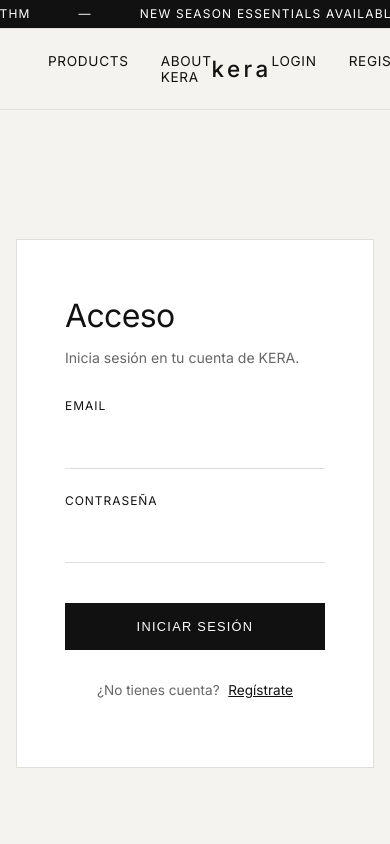
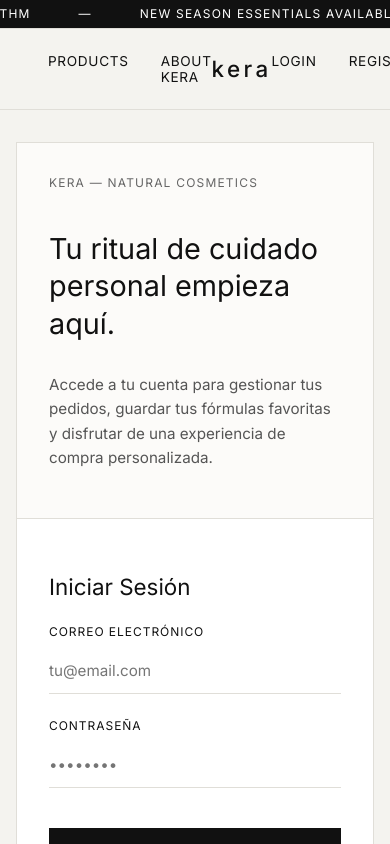
Before and after one commit to mariabarquin/kera, a React app in the folder frontend/: page /login in a window 390 px wide. Shown: the top 844 px of the page. Built offline with nearby package versions, Linux system fonts and the light colour scheme; no server answers; the HTML template or start-up script is replaced by a standard one.

Commit message:
Perfeccionamiento del Login: rediseño y botón de añadir al carrito.

```diff
--- a/frontend/src/components/ProductList.jsx
+++ b/frontend/src/components/ProductList.jsx
@@ -1,3 +1,5 @@
+import { useNavigate } from "react-router-dom";
+
 function ProductList({
   products,
   handleDelete,
@@ -6,6 +8,27 @@
   setEditingProduct,
   handleUpdate,
 }) {
+  const navigate = useNavigate();
+
+  // Gestión de la acción "Añadir al Carrito"
+  const handleAddToCart = (product) => {
+    const user = JSON.parse(localStorage.getItem("user"));
+
+    if (!user) {
+      // Si no hay sesión iniciada, redirige al login con el mensaje contextual
+      navigate("/login", {
+        state: {
+          from: "/",
+          message: "Para añadir este producto al carrito e iniciar tu pedido, por favor accede a tu cuenta.",
+        },
+      });
+      return;
+    }
+
+    // Si el usuario está autenticado, procesa la adición al carrito
+    console.log("Producto añadido al carrito:", product);
+  };
+
   return (
     <section className="products-section" id="products">
       <div className="section-heading">
@@ -109,6 +132,17 @@
                   <p className="product-category">{product.category}</p>
                   <p className="product-price">{product.price} €</p>
 
+                  {/* Botón común para todos los usuarios/visitantes */}
+                  <button
+                    onClick={() => handleAddToCart(product)}
+                    className="add-to-cart-btn"
+                  >
+                    ADD TO CART
+                  </button>
+
+                  {/* Opciones CUD protegidas: solo se muestran si el usuario es Admin */}
+                  {handleEdit && handleDelete && (
+                    <div className="admin-actions" style={{ marginTop: "0.5rem" }}>
                       <button onClick={() => handleEdit(product._id)}>
                         EDIT
                       </button>
@@ -116,6 +150,8 @@
                       <button onClick={() => handleDelete(product._id)}>
                         DELETE
                       </button>
+                    </div>
+                  )}
                 </div>
               </div>
             )}
--- a/frontend/src/index.css
+++ b/frontend/src/index.css
@@ -187,3 +187,85 @@
     transform: translateX(-50%);
   }
 }
+
+/* Layout Contextual del Login */
+.auth-wrapper {
+  display: flex;
+  justify-content: center;
+  align-items: center;
+  min-height: calc(100vh - 120px);
+  padding: 2rem 1rem;
+}
+
+.auth-container {
+  display: grid;
+  grid-template-columns: 1fr 1fr;
+  max-width: 900px;
+  width: 100%;
+  border: 1px solid var(--border-color, #e5e5e5);
+  background-color: #ffffff;
+}
+
+.auth-brand-side {
+  background-color: #fcfbf9;
+  padding: 3rem;
+  display: flex;
+  flex-direction: column;
+  justify-content: center;
+  border-right: 1px solid var(--border-color, #e5e5e5);
+}
+
+.auth-tag {
+  font-size: 0.75rem;
+  letter-spacing: 0.1em;
+  color: #666;
+  margin-bottom: 1rem;
+}
+
+.auth-brand-side h2 {
+  font-size: 1.8rem;
+  font-weight: 400;
+  line-height: 1.3;
+  margin-bottom: 1rem;
+}
+
+.auth-brand-side p {
+  color: #555;
+  font-size: 0.95rem;
+  line-height: 1.6;
+}
+
+.auth-form-side {
+  padding: 3rem;
+  display: flex;
+  flex-direction: column;
+  justify-content: center;
+}
+
+.auth-form-side h3 {
+  font-size: 1.4rem;
+  margin-bottom: 1.5rem;
+  font-weight: 400;
+}
+
+.auth-info-banner {
+  background-color: #f4f4f0;
+  border-left: 3px solid #111;
+  padding: 0.8rem;
+  font-size: 0.85rem;
+  margin-bottom: 1.5rem;
+}
+
+@media (max-width: 768px) {
+  .auth-container {
+    grid-template-columns: 1fr;
+  }
+  .auth-brand-side {
+    border-right: none;
+    border-bottom: 1px solid var(--border-color, #e5e5e5);
+    padding: 2rem;
+  }
+  .auth-form-side {
+    padding: 2rem;
+  }
+}
--- a/frontend/src/pages/Login.jsx
+++ b/frontend/src/pages/Login.jsx
@@ -1,20 +1,38 @@
-import { useState } from 'react';
-import { loginUser } from '../services/authService';
-import { useNavigate, Link } from 'react-router-dom';
+import { useState } from "react";
+import { loginUser } from "../services/authService";
+import { useNavigate, Link, useLocation } from "react-router-dom";
 
 export default function Login() {
-  const [email, setEmail] = useState('');
-  const [password, setPassword] = useState('');
-  const [error, setError] = useState('');
+  const [email, setEmail] = useState("");
+  const [password, setPassword] = useState("");
+  const [error, setError] = useState("");
+
   const navigate = useNavigate();
+  const location = useLocation();
+
+  // Si el usuario intenta añadir algo al carrito, se captura el mensaje/origen
+  const redirectMessage = location.state?.message;
 
   const handleSubmit = async (e) => {
     e.preventDefault();
-    setError('');
+    setError("");
+
     try {
       const data = await loginUser({ email, password });
-      localStorage.setItem('user', JSON.stringify(data.user));
-      navigate('/');
+
+      localStorage.setItem("user", JSON.stringify(data.user));
+      if (data.token) {
+        localStorage.setItem("token", data.token);
+      }
+
+      // Redirección condicionada por rol
+      if (data.user?.role === "admin") {
+        navigate("/");
+      } else {
+        // Si viene de intentar comprar, vuelve a la tienda/carrito
+        const redirectTo = location.state?.from || "/";
+        navigate(redirectTo);
+      }
     } catch (err) {
       setError(err.message);
     }
@@ -22,19 +40,38 @@
 
   return (
     <div className="auth-wrapper">
-      <div className="auth-box">
-        <h1 className="auth-title">Acceso</h1>
-        <p className="auth-sub">Inicia sesión en tu cuenta de KERA.</p>
+      <div className="auth-container">
+        {/* Lado Contextual / Introducción KERA */}
+        <div className="auth-brand-side">
+          <span className="auth-tag">KERA — NATURAL COSMETICS</span>
+          <h2>Tu ritual de cuidado personal empieza aquí.</h2>
+          <p>
+            Accede a tu cuenta para gestionar tus pedidos, guardar tus fórmulas favoritas
+            y disfrutar de una experiencia de compra personalizada.
+          </p>
+        </div>
+
+        {/* Formulario Integrado */}
+        <div className="auth-form-side">
+          <h3>Iniciar Sesión</h3>
+
+          {/* Mensaje contextual si viene de una acción interceptada (ej. añadir al carrito) */}
+          {redirectMessage && (
+            <div className="auth-info-banner">
+              {redirectMessage}
+            </div>
+          )}
 
           {error && <div className="auth-error">{error}</div>}
 
           <form onSubmit={handleSubmit}>
             <div className="kera-field">
-            <label htmlFor="email">Email</label>
+              <label htmlFor="email">Correo electrónico</label>
               <input
                 id="email"
                 type="email"
                 className="kera-input"
+                placeholder="tu@email.com"
                 value={email}
                 onChange={(e) => setEmail(e.target.value)}
                 required
@@ -47,18 +84,22 @@
                 id="password"
                 type="password"
                 className="kera-input"
+                placeholder="••••••••"
                 value={password}
                 onChange={(e) => setPassword(e.target.value)}
                 required
               />
             </div>
 
-          <button type="submit" className="kera-btn">Iniciar Sesión</button>
+            <button type="submit" className="kera-btn">
+              Acceder a mi cuenta
+            </button>
           </form>
 
           <p className="auth-switch">
-          ¿No tienes cuenta? <Link to="/register">Regístrate</Link>
+            ¿Aún no tienes cuenta? <Link to="/register">Crear cuenta</Link>
           </p>
+        </div>
       </div>
     </div>
   );
```
Lines whose indentation alone changed are shown as unchanged.
